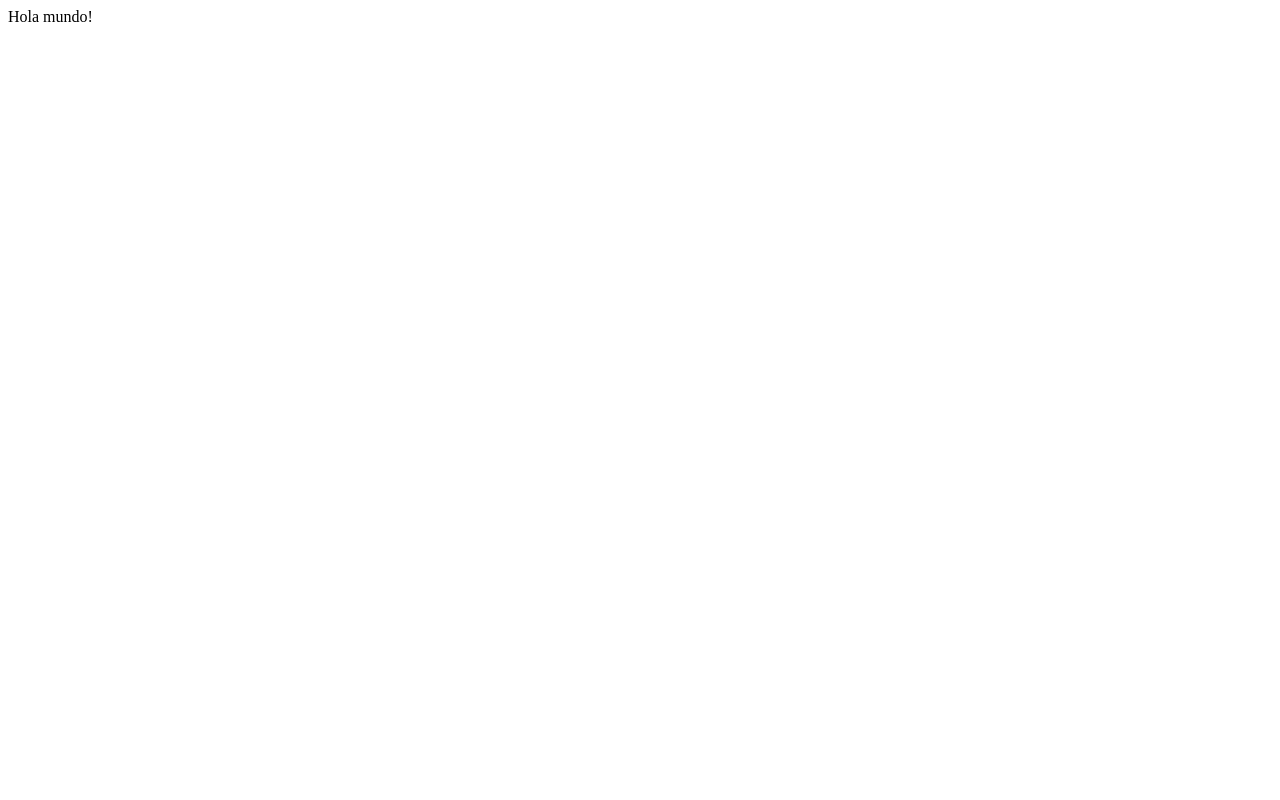
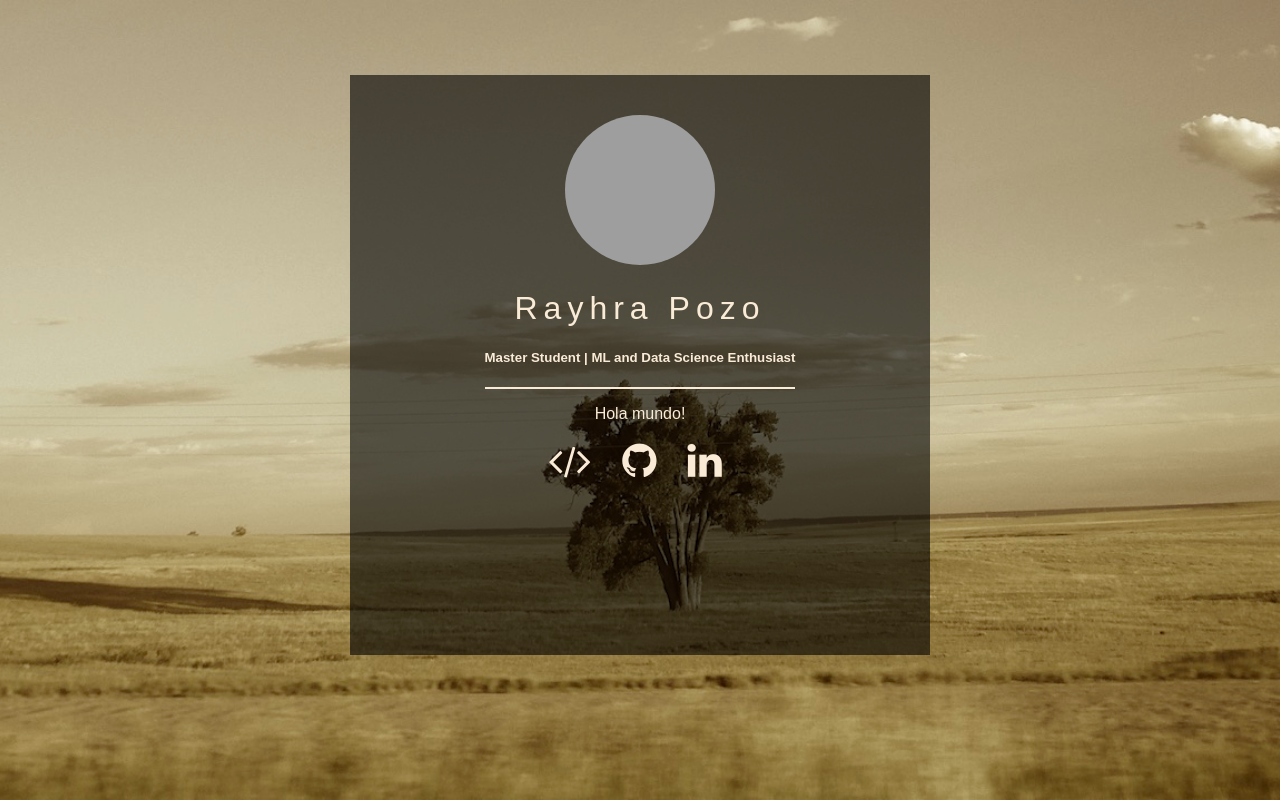
Before and after one commit to raypozo/raypozo.github.io, a plain HTML site: page index.html in a window 1280 px wide. Drawn offline with Linux system fonts and the light colour scheme; grey boxes are pictures that could not be loaded.

Commit message:
First advance in building personal website

```diff
--- /dev/null
+++ b/css/main.css
@@ -0,0 +1,39 @@
+html {
+  background: url(../images/tree.jpg) no-repeat center center fixed;
+  -webkit-background-size: cover;
+  -moz-background-size: cover;
+  -o-background-size: cover;
+  background-size: cover;
+  font-family: 'Helvetica Neve', sans-serif;
+}
+.init-box{
+  width: 500px;
+  height: 500px;
+  background: rgba(0,0,0,0.6);
+  padding: 40px;
+  color: antiquewhite;
+  margin: 0 auto;
+  margin-top: 75px;
+  text-align: center;
+}
+.init-pic{
+  width: 30%;
+  height: 30%;
+  border-radius: 50%;
+}
+.socialnet-icons{
+  font-size: 40px;
+  letter-spacing: 10px;
+}
+.socialnet-icons a {
+  color: antiquewhite;
+}
+.line-break{
+  width: 310px;
+  margin: 0 auto;
+  border-top: 2px solid antiquewhite;
+}
+h1{
+  letter-spacing: 6px;
+  font-weight: 300;
+}
--- a/index.html
+++ b/index.html
@@ -1,6 +1,35 @@
 <!DOCTYPE html>
 <html>
+  <head>
+      <title>Rayhra Pozo </title>
+  		<meta charset="utf-8" />
+      <link rel="stylesheet" href="css/main.css" />
+      <link href="https://stackpath.bootstrapcdn.com/font-awesome/4.7.0/css/font-awesome.min.css"
+      rel="stylesheet" integrity="sha384-wvfXpqpZZVQGK6TAh5PVlGOfQNHSoD2xbE+QkPxCAFlNEevoEH3Sl0sibVcOQVnN"
+      crossorigin="anonymous">
+  </head>
+
 <body>
-Hola mundo!
+
+<div class="init-box">
+  <img src="images/me.jpg" class="init-pic">
+  <h1>Rayhra Pozo</h1>
+  <h5>Master Student | ML and Data Science Enthusiast</h5>
+  <div class="line-break"></div>
+  <p>
+    Hola mundo!
+  </p>
+  <div class="socialnet-icons">
+    <a href="#resume"><i class="fa fa-code"></i></a>
+    <a href="https://github.com/raypozo" target="blank"><i class="fa fa-github"></i></a>
+    <a href="https://www.linkedin.com/in/rhpozo/" target="blank"><i class="fa fa-linkedin"></i></a>
+  </div>
+</div>
+<div id="main">
+  <article id="resume">
+			<header>
+      </header>
+  </article>
+</div>
 </body>
 </html>
```
Also changed, not shown: images/tree.jpg (added), 2 other files.
